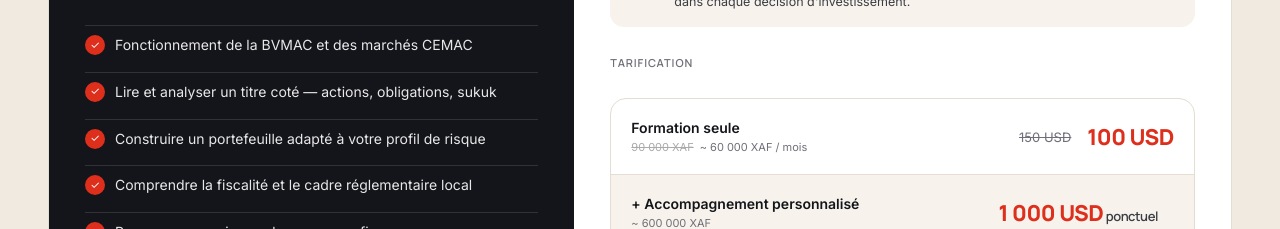
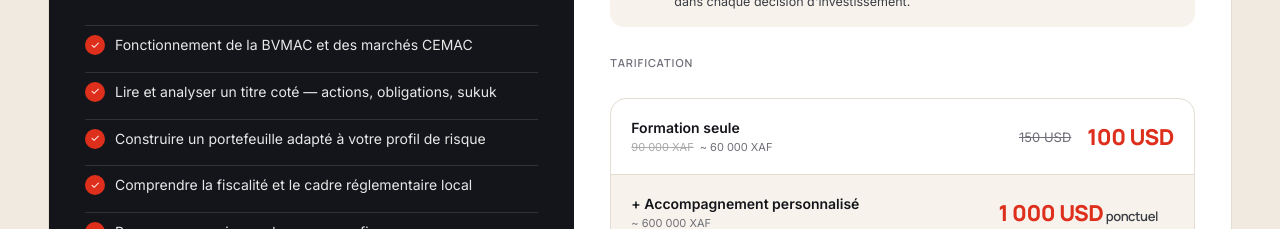
Before and after one commit to bigo21/umdeny.vireel-website, a React (Vite) app: page / in a window 1280 px wide. Shown: the part 6220-6449 px from the top of the page. Built offline with nearby package versions, Linux system fonts and the light colour scheme.

Commit message:
Tarification : retire "/ mois" du prix XAF formation seule
Co-Authored-By: Claude Sonnet 4.6 <noreply@anthropic.com>

```diff
--- a/src/content.js
+++ b/src/content.js
@@ -254,7 +254,7 @@ const CONTENT = {
               crossPrice: "150 USD",
               price: "100 USD",
               suffix: "",
-              xaf: "~ 60 000 XAF / mois",
+              xaf: "~ 60 000 XAF",
               xafCross: "90 000 XAF",
             },
             {
@@ -650,7 +650,7 @@ const CONTENT = {
               crossPrice: "150 USD",
               price: "100 USD",
               suffix: "",
-              xaf: "~ 60,000 XAF / month",
+              xaf: "~ 60,000 XAF",
               xafCross: "90,000 XAF",
             },
             {
```
